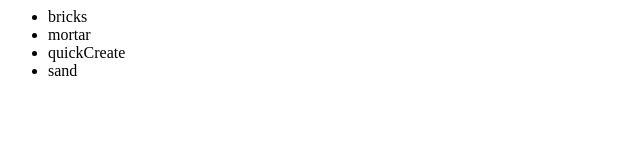
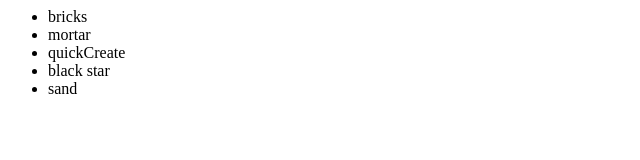
Before and after one commit to adiljin/newGitTest, a plain HTML site: page index.html in a window 1280 px wide. Shown: the full height of the page, 0-640 px from the left. Drawn offline with Linux system fonts and the light colour scheme.

Commit message:
added more changs

```diff
--- a/index.html
+++ b/index.html
@@ -5,6 +5,7 @@
 				<li>bricks</li>
 				<li>mortar</li>
 				<li>quickCreate</li>
+				<li>black star</li>
 				<li>sand</li>
 			</ul>
 		</div>
```
